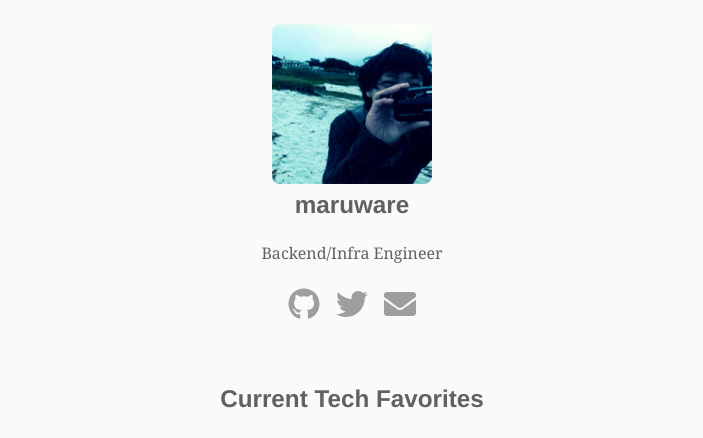
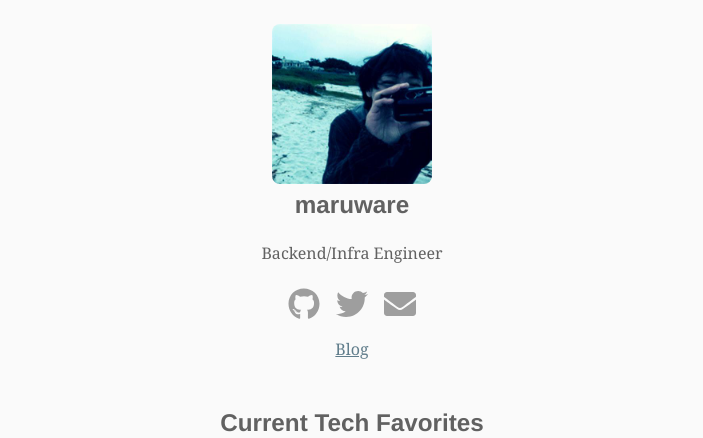
Before and after one commit to maruware/maruware.github.io, a Gatsby site: page / in a window 1280 px wide. Shown: the top 438 px of the page, without its empty margins (288-991 px from the left). Built offline with nearby package versions, Linux system fonts and the light colour scheme; Gatsby itself is replaced by a stand-in of ours; what typography-theme-bootstrap would draw is missing.

Commit message:
Add blog link

```diff
--- a/src/components/index/Profile.tsx
+++ b/src/components/index/Profile.tsx
@@ -7,7 +7,7 @@ import { FontAwesomeIcon } from '@fortawesome/react-fontawesome'
 import {
   faGithub,
   faTwitter,
-  IconDefinition
+  IconDefinition,
 } from '@fortawesome/free-brands-svg-icons'
 
 import { faEnvelope } from '@fortawesome/free-solid-svg-icons'
@@ -17,7 +17,7 @@ const ProfileContainer = styled.div`
   display: flex;
   flex-direction: column;
   align-items: center;
-  margin-bottom: ${props => props.theme.spacing.byUnit(8)};
+  margin-bottom: ${props => props.theme.spacing.byUnit(2)};
 `
 
 const ProfileImage = styled.img`
--- a/src/pages/index.tsx
+++ b/src/pages/index.tsx
@@ -1,8 +1,9 @@
-import { graphql } from 'gatsby'
+import { graphql, Link } from 'gatsby'
 import * as React from 'react'
 import Layout from '../layouts'
 import { Helmet } from 'react-helmet'
 import styled from 'styled-components'
+import { blueGrey } from '@material-ui/core/colors'
 
 import Profile from '../components/index/Profile'
 import TechStack from '../components/index/TechStack'
@@ -39,6 +40,14 @@ const Container = styled.div`
   padding: ${props => props.theme.spacing.byUnit(2)};
 `
 
+const BlogLink = styled(Link)`
+  margin-bottom: ${props => props.theme.spacing.byUnit(6)};
+  color: ${blueGrey[500]};
+  &:hover {
+    text-decoration: underline;
+  }
+`
+
 const IndexPage: React.FC<IndexPageProps> = props => {
   const { siteName } = props.data.site.siteMetadata
   return (
@@ -49,6 +58,7 @@ const IndexPage: React.FC<IndexPageProps> = props => {
 
       <Container>
         <Profile />
+        <BlogLink to="/blog">Blog</BlogLink>
         <Favorites />
         <TechStack />
       </Container>
```
